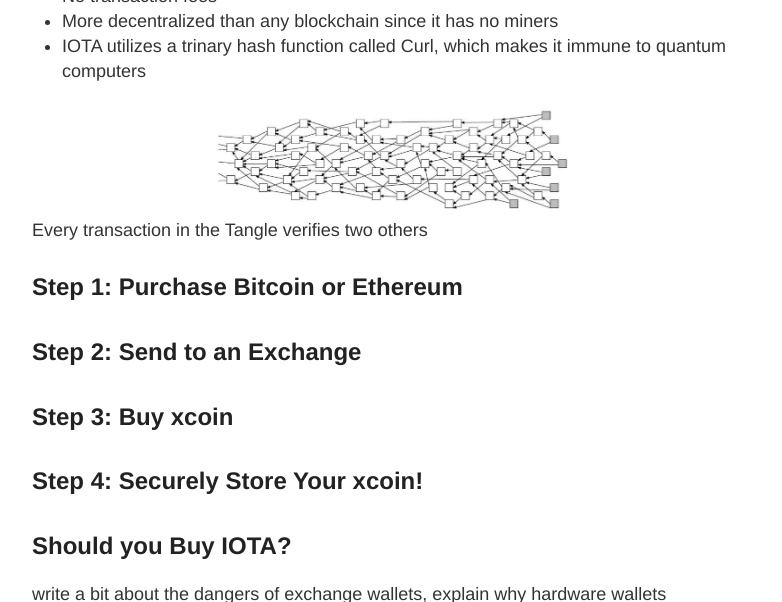
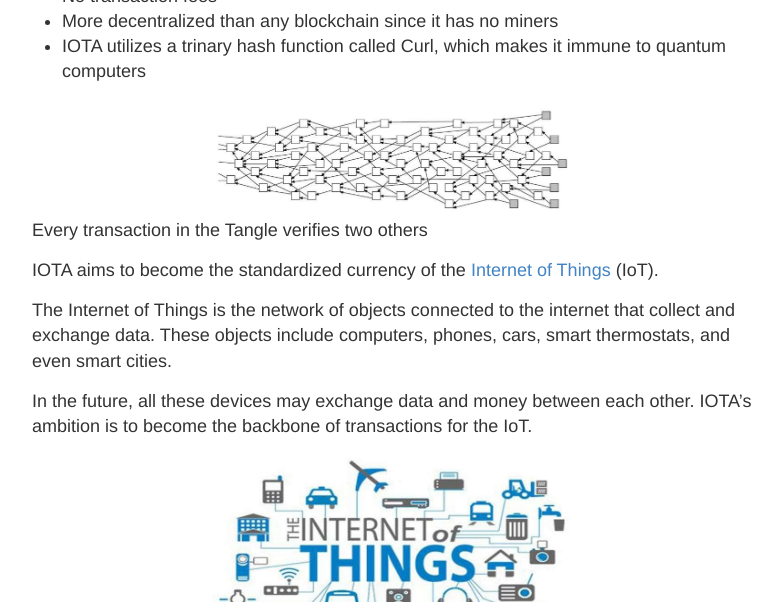
Before and after one commit to homebodygym/homebodygym, a Jekyll site: the page built from pages/altcoins/how-to-buy/iota.md, in a window 1280 px wide and 1400 px high, scrolled down 831 px, cut to the strip 0-602 px from the top of the window. Shown: the whole strip, without its empty margins (248-1030 px from the left). Built offline with Jekyll 4.4.1, drawn with Linux system fonts in a browser that asks for light colours; a script that is not in the unit is left out; some of the changed text lies outside the part shown.

Commit message:
more iota page work

```diff
--- a/pages/altcoins/how-to-buy/iota.md
+++ b/pages/altcoins/how-to-buy/iota.md
@@ -35,9 +35,25 @@
 	<figcaption>Every transaction in the Tangle verifies two others</figcaption>
 </figure>
 
+IOTA aims to become the standardized currency of the [Internet of Things](https://www.forbes.com/sites/jacobmorgan/2014/05/13/simple-explanation-internet-things-that-anyone-can-understand/#391e7dc61d09){: target="_blank"} (IoT).
+
+The Internet of Things is the network of objects connected to the internet that collect and exchange data. These objects include computers, phones, cars, smart thermostats, and even smart cities.
+
+In the future, all these devices may exchange data and money between each other. IOTA's ambition is to become the backbone of transactions for the IoT.
+
+![The Internet of Things](/img/altcoins/iota/iot.jpg){: .img-middle}
+
 ## Step 1: Purchase Bitcoin or Ethereum
 
+Before buying IOTA, you have to buy Bitcoin or Ethereum first. To learn how to buy Bitcoin, follow our [guide](/bitcoin/how-to-buy/).
+
 ## Step 2: Send to an Exchange
+
+After buying Bitcoin, you need to send it to an exchange that trades IOTA. In this guide, we will be using [Binance](https://www.binance.com/?ref=28685192){: target="_blank"}.
+
+In Binance, hover over the Funds tab and select Balances.
+
+![The Balances Tab](/img/altcoins/how-to-buy/binancebalance.png){: .img-middle}
 
 ## Step 3: Buy xcoin
 
```
Also changed, not shown: img/altcoins/how-to-buy/binancebalance.png (added), img/altcoins/iota/iot.jpg (added).
